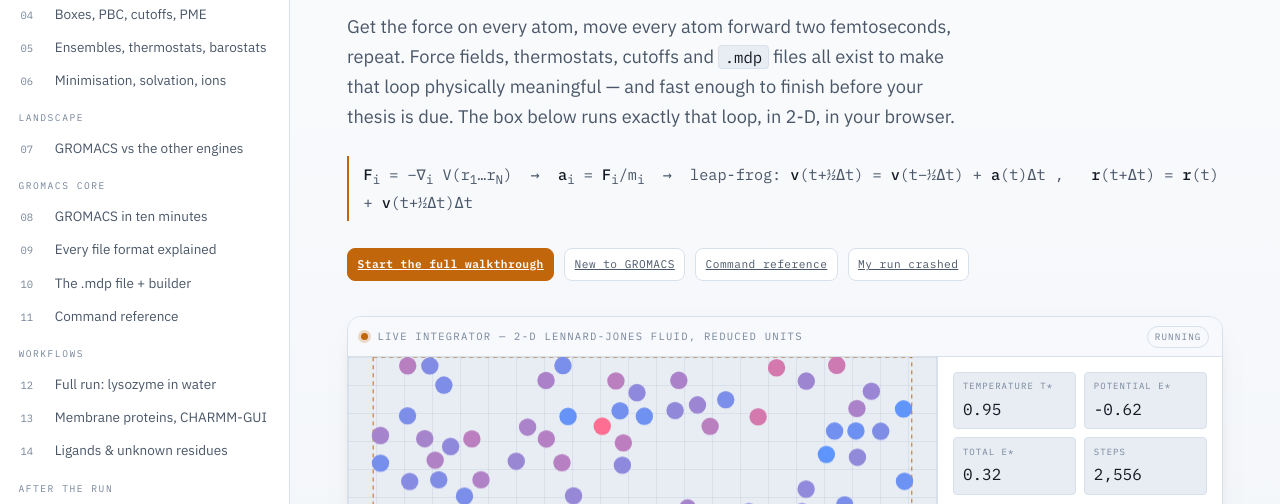
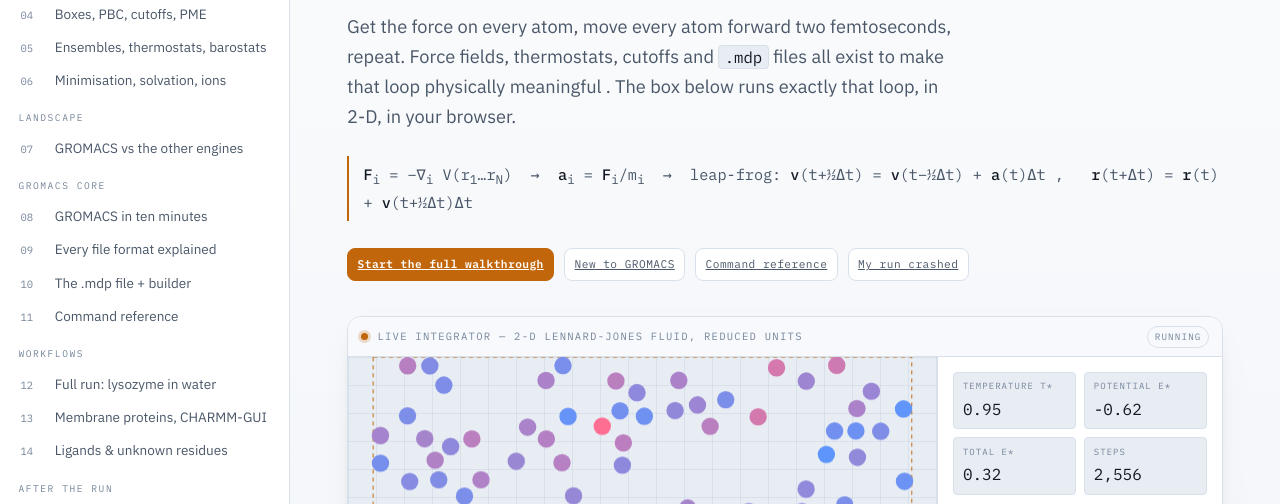
Before and after one commit to darkrams98/molecular_dynamics, a plain HTML site: page index.html in a window 1280 px wide. Shown: the part 282-786 px from the top of the page. Drawn offline with nearby package versions, Linux system fonts and the light colour scheme.

Commit message:
Simplify description in index.html
Removed redundant text in the description paragraph.

```diff
--- a/index.html
+++ b/index.html
@@ -507,8 +507,7 @@ html[lang="fa"] .fa-todo b{color:var(--s);font-weight:600}
 <div class="eyebrow" data-i18n="ui.031">Molecular dynamics · GROMACS first · beginner → advanced</div>
 <h1 data-i18n="ui.032">A simulation is one small loop,<br/><em>run a billion times.</em></h1>
 <p class="lede" data-i18n="ui.033">Get the force on every atom, move every atom forward two femtoseconds, repeat. Force fields, thermostats,
-      cutoffs and <code class="inl">.mdp</code> files all exist to make that loop physically meaningful — and fast enough to finish
-      before your thesis is due. The box below runs exactly that loop, in 2-D, in your browser.</p>
+      cutoffs and <code class="inl">.mdp</code> files all exist to make that loop physically meaningful . The box below runs exactly that loop, in 2-D, in your browser.</p>
 <div class="hero-eq" data-i18n="ui.034">
 <b>F</b><sub>i</sub> = −∇<sub>i</sub> V(r<sub>1</sub>…r<sub>N</sub>)  →  <b>a</b><sub>i</sub> = <b>F</b><sub>i</sub>/m<sub>i</sub>
          →  leap-frog: <b>v</b>(t+½Δt) = <b>v</b>(t−½Δt) + <b>a</b>(t)Δt ,   <b>r</b>(t+Δt) = <b>r</b>(t) + <b>v</b>(t+½Δt)Δt
```
